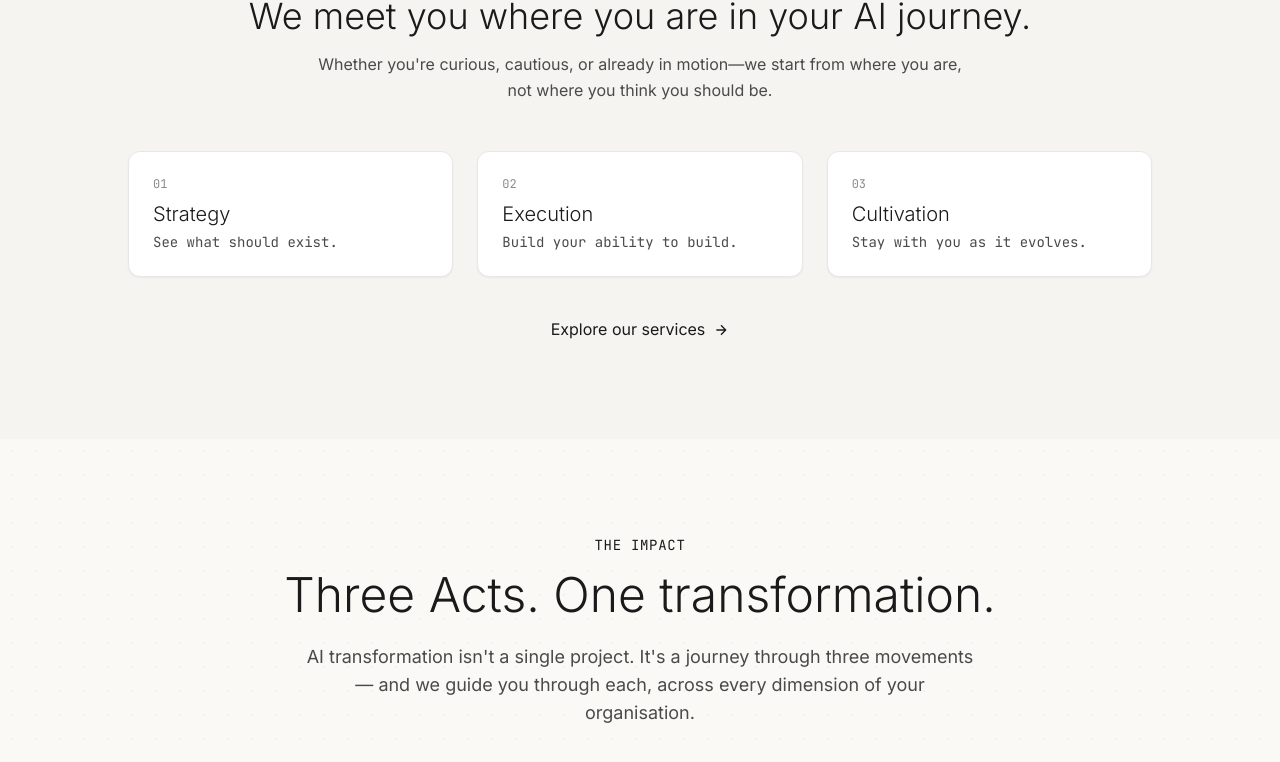
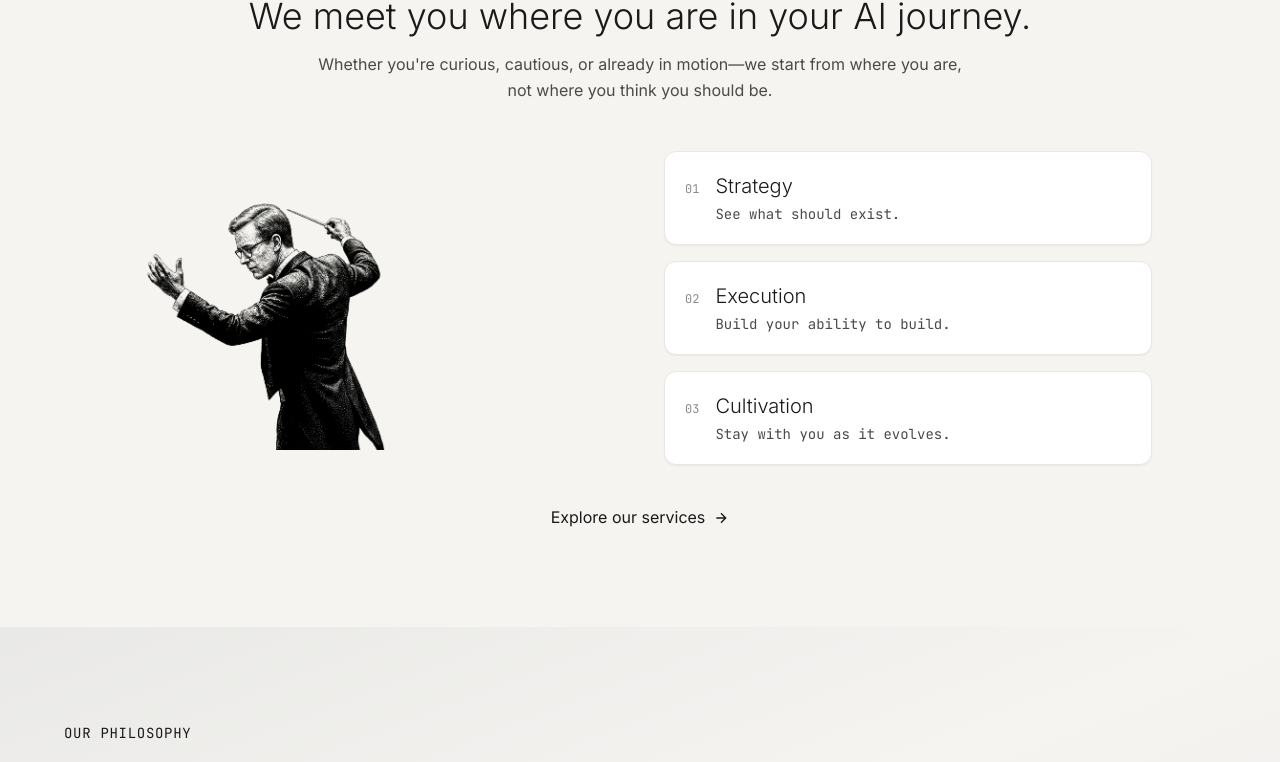
Before and after one commit to m37daveking/ri-web, a Next.js app: page / in a window 1280 px wide. Shown: the part 904-1666 px from the top of the page. Built offline with nearby package versions, Linux system fonts and the light colour scheme.

Commit message:
Redesign services promo with conductor image, remove Framework from homepage

```diff
--- a/src/app/page.tsx
+++ b/src/app/page.tsx
@@ -1,6 +1,5 @@
 import Header from "@/components/Header";
 import Hero from "@/components/Hero";
-import Framework from "@/components/Framework";
 import ServicesPromo from "@/components/ServicesPromo";
 import Philosophy from "@/components/Philosophy";
 import Footer from "@/components/Footer";
@@ -11,7 +10,6 @@ export default function Home() {
       <Header />
       <Hero />
       <ServicesPromo />
-      <Framework />
       <Philosophy />
       <Footer />
     </main>
--- a/src/components/ServicesPromo.tsx
+++ b/src/components/ServicesPromo.tsx
@@ -46,28 +46,50 @@ export default function ServicesPromo() {
           </p>
         </motion.div>
 
-        {/* Services Preview */}
-        <div className="grid grid-cols-1 md:grid-cols-3 gap-6 mb-10">
+        {/* Conductor + Services Layout */}
+        <div className="grid grid-cols-1 lg:grid-cols-2 gap-8 lg:gap-12 items-center mb-10">
+          {/* Conductor Image */}
+          <motion.div
+            initial={{ opacity: 0, x: -40 }}
+            animate={isInView ? { opacity: 1, x: 0 } : {}}
+            transition={{ duration: 0.8, delay: 0.2 }}
+            className="max-w-[280px] mx-auto lg:mx-0"
+          >
+            {/* eslint-disable-next-line @next/next/no-img-element */}
+            <img
+              src="/images/conductor.png"
+              alt="Conductor orchestrating AI transformation"
+              className="w-full h-auto"
+            />
+          </motion.div>
+
+          {/* Stacked Services */}
+          <div className="flex flex-col gap-4">
             {services.map((service, index) => (
               <motion.div
                 key={service.number}
-              initial={{ opacity: 0, y: 30 }}
-              animate={isInView ? { opacity: 1, y: 0 } : {}}
-              transition={{ duration: 0.5, delay: index * 0.1 }}
-              className="bg-white rounded-xl shadow-sm p-6 border border-[var(--border)]"
+                initial={{ opacity: 0, x: 30 }}
+                animate={isInView ? { opacity: 1, x: 0 } : {}}
+                transition={{ duration: 0.5, delay: 0.2 + index * 0.1 }}
+                className="bg-white rounded-xl shadow-sm p-5 border border-[var(--border)]"
               >
-              <p className="font-mono text-xs text-[var(--foreground-subtle)] mb-2">{service.number}</p>
+                <div className="flex items-baseline gap-4">
+                  <p className="font-mono text-xs text-[var(--foreground-subtle)]">{service.number}</p>
+                  <div>
                     <h3 className="text-xl font-light mb-1 text-[var(--foreground)]">{service.title}</h3>
                     <p className="font-mono text-sm text-[var(--foreground-muted)]">{service.tagline}</p>
+                  </div>
+                </div>
               </motion.div>
             ))}
+          </div>
         </div>
 
         {/* CTA */}
         <motion.div
           initial={{ opacity: 0, y: 20 }}
           animate={isInView ? { opacity: 1, y: 0 } : {}}
-          transition={{ duration: 0.6, delay: 0.4 }}
+          transition={{ duration: 0.6, delay: 0.5 }}
           className="text-center"
         >
           <Link
```
Lines whose indentation alone changed are shown as unchanged.
